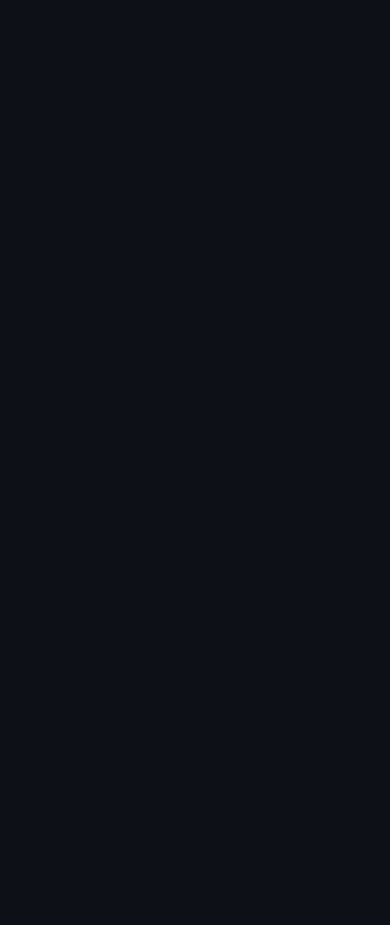
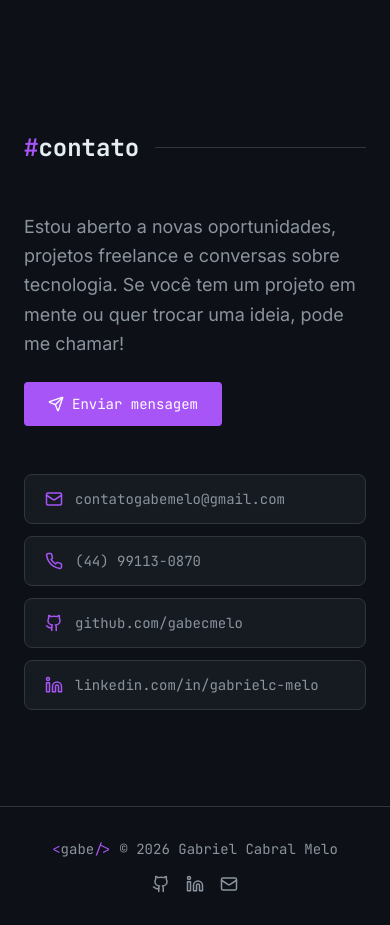
Before and after one commit to gabecmelo/gabecmelo.github.io, a React (Vite) app: page / in a window 390 px wide. Shown: the part 10340-11265 px from the top of the page. Before the commit the page ends 10376 px from the top, so only its background shows below. Built offline with nearby package versions, Linux system fonts and the light colour scheme.

Commit message:
feat: add contact section and footer

```diff
--- a/src/components/Contact.tsx
+++ b/src/components/Contact.tsx
@@ -1 +1,81 @@
-export default function Contact() { return null }
+import { useRef } from 'react'
+import { motion, useInView } from 'framer-motion'
+import { Mail, Phone, Github, Linkedin, Send } from 'lucide-react'
+import SectionHeading from './SectionHeading'
+
+const contactLinks = [
+  {
+    Icon: Mail,
+    label: 'contatogabemelo@gmail.com',
+    href: 'mailto:contatogabemelo@gmail.com',
+  },
+  {
+    Icon: Phone,
+    label: '(44) 99113-0870',
+    href: 'tel:+5544991130870',
+  },
+  {
+    Icon: Github,
+    label: 'github.com/gabecmelo',
+    href: 'https://github.com/gabecmelo',
+  },
+  {
+    Icon: Linkedin,
+    label: 'linkedin.com/in/gabrielc-melo',
+    href: 'https://linkedin.com/in/gabrielc-melo',
+  },
+]
+
+export default function Contact() {
+  const ref = useRef(null)
+  const inView = useInView(ref, { once: true, margin: '-80px' })
+
+  return (
+    <section id="contact" className="py-24 px-6 max-w-6xl mx-auto" ref={ref}>
+      <SectionHeading>contato</SectionHeading>
+
+      <div className="grid md:grid-cols-2 gap-12 items-center">
+        {/* Text */}
+        <motion.div
+          initial={{ opacity: 0, x: -24 }}
+          animate={inView ? { opacity: 1, x: 0 } : {}}
+          transition={{ duration: 0.6 }}
+        >
+          <p className="text-muted text-lg leading-relaxed mb-6">
+            Estou aberto a novas oportunidades, projetos freelance e conversas
+            sobre tecnologia. Se você tem um projeto em mente ou quer trocar uma
+            ideia, pode me chamar!
+          </p>
+          <a
+            href="mailto:contatogabemelo@gmail.com"
+            className="inline-flex items-center gap-2 px-6 py-3 bg-accent hover:bg-accent-light text-white font-mono text-sm rounded transition-colors"
+          >
+            <Send size={16} />
+            Enviar mensagem
+          </a>
+        </motion.div>
+
+        {/* Links */}
+        <motion.div
+          initial={{ opacity: 0, x: 24 }}
+          animate={inView ? { opacity: 1, x: 0 } : {}}
+          transition={{ duration: 0.6, delay: 0.15 }}
+          className="space-y-3"
+        >
+          {contactLinks.map(({ Icon, label, href }) => (
+            <a
+              key={href}
+              href={href}
+              target={href.startsWith('http') ? '_blank' : undefined}
+              rel={href.startsWith('http') ? 'noreferrer' : undefined}
+              className="flex items-center gap-3 bg-surface border border-border rounded-lg px-5 py-3.5 text-muted hover:text-accent hover:border-accent/40 transition-colors group"
+            >
+              <Icon size={18} className="text-accent group-hover:scale-110 transition-transform" />
+              <span className="font-mono text-sm">{label}</span>
+            </a>
+          ))}
+        </motion.div>
+      </div>
+    </section>
+  )
+}
--- a/src/components/Footer.tsx
+++ b/src/components/Footer.tsx
@@ -1 +1,44 @@
-export default function Footer() { return null }
+import { Github, Linkedin, Mail } from 'lucide-react'
+
+export default function Footer() {
+  return (
+    <footer className="border-t border-border py-8 px-6">
+      <div className="max-w-6xl mx-auto flex flex-col sm:flex-row items-center justify-between gap-4">
+        <p className="font-mono text-sm text-muted">
+          <span className="text-accent">{'<'}</span>
+          gabe
+          <span className="text-accent">{'/>'}</span>
+          {' '}© {new Date().getFullYear()} Gabriel Cabral Melo
+        </p>
+
+        <div className="flex gap-4">
+          <a
+            href="https://github.com/gabecmelo"
+            target="_blank"
+            rel="noreferrer"
+            className="text-muted hover:text-accent transition-colors"
+            aria-label="GitHub"
+          >
+            <Github size={18} />
+          </a>
+          <a
+            href="https://linkedin.com/in/gabrielc-melo"
+            target="_blank"
+            rel="noreferrer"
+            className="text-muted hover:text-accent transition-colors"
+            aria-label="LinkedIn"
+          >
+            <Linkedin size={18} />
+          </a>
+          <a
+            href="mailto:contatogabemelo@gmail.com"
+            className="text-muted hover:text-accent transition-colors"
+            aria-label="Email"
+          >
+            <Mail size={18} />
+          </a>
+        </div>
+      </div>
+    </footer>
+  )
+}
```
